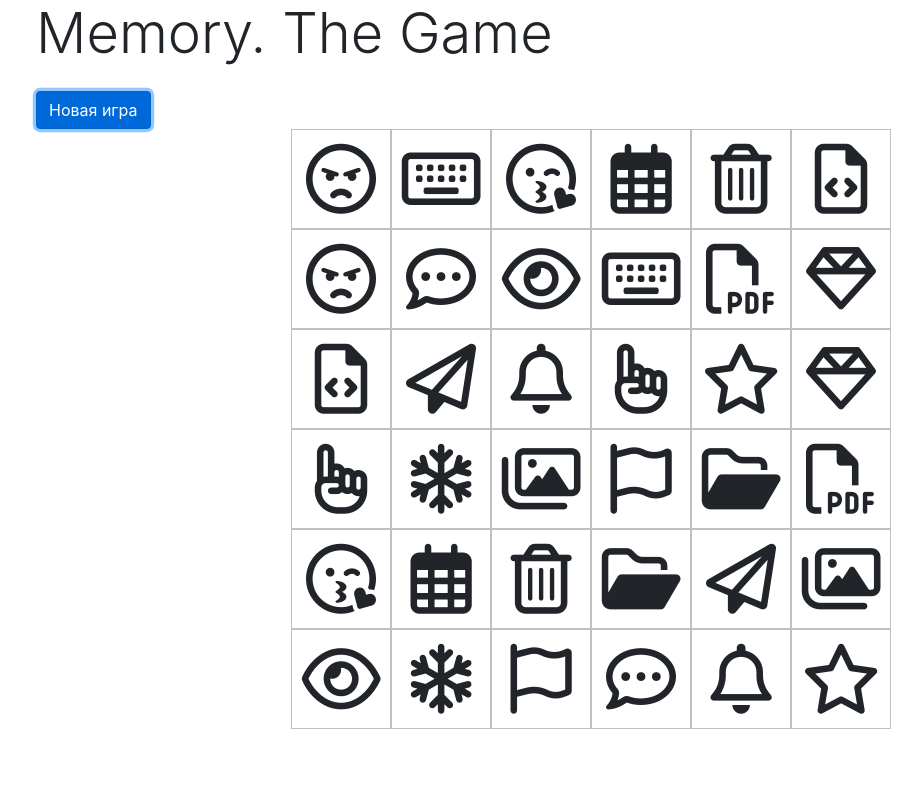
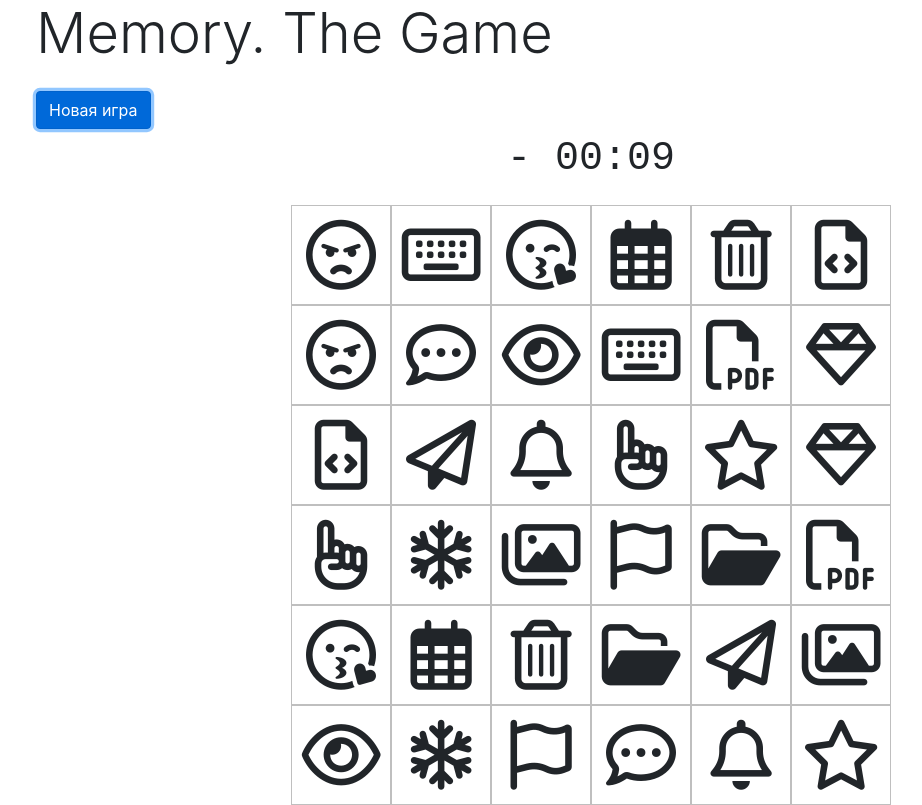
Before and after one commit to Takheer/memory-the-game, a Vue app: page / in a window 1280 px wide. Both pictures are taken after a click on the button "Новая игра". Shown: the whole page, without its empty margins (49-971 px from the left). Built offline with nearby package versions, Linux system fonts and the light colour scheme.

Commit message:
Добавил таймер

```diff
--- a/src/App.vue
+++ b/src/App.vue
@@ -8,15 +8,16 @@
       <p v-if="!isGameStarted && !isPlayerWon">
         После начала игры у вас будет 10 секунд, чтобы запомнить все клетки. Потом надо отгадать
       </p>
-      <transition-group v-else-if="isGameStarted && !isPlayerWon"
-                        name="flip-list" tag="div"
-                        class="card-container mx-auto" appear>
-        <app-tile v-for="item in items"
-                  :key="item.index"
-                  :item="item" @tileClicked="handleClick"></app-tile>
-      </transition-group>
+      <div v-else-if="isGameStarted && !isPlayerWon">
+        <app-timer :current-seconds="-10" @timerStopped="onTimerStop"></app-timer>
+        <transition-group name="flip-list" tag="div" class="card-container mx-auto" appear>
+          <app-tile v-for="item in items"
+                    :key="item.index"
+                    :item="item" @tileClicked="handleClick"></app-tile>
+        </transition-group>
+      </div>
       <p v-else-if="isPlayerWon" class="mt-5">
-        Вы выиграли! Однажды тут появится время, за которое вы выиграли
+        Вы выиграли! Однажды тут появится время ({{ time.minutes }}:{{ time.seconds }}), за которое вы выиграли
       </p>
     </transition>
   </div>
@@ -24,6 +25,8 @@
 
 <script>
 import Tile from "./components/Tile";
+import Timer from "./components/Timer";
+import { eventBus } from "./main";
 
 export default {
   name: 'App',
@@ -42,13 +45,17 @@ export default {
       itemsGuessed: [],
       isGameStarted: false,
       isPlayerWon: false,
-      isClickPermitted: false
+      isClickPermitted: false,
+      time: {
+        minutes: 0,
+        seconds: 0
+      },
+      initialDelay: null
     }
   },
   watch: {
     itemsClicked() {
       if (this.sameTilesClicked()) {
-        console.log(`items are guessed`);
         this.itemsGuessed.push(this.itemsClicked[0]);
         this.itemsGuessed.push(this.itemsClicked[1]);
         this.itemsClicked = [];
@@ -65,16 +72,24 @@ export default {
     },
     // Проверяет выигрыш
     itemsGuessed() {
-      console.log(this.itemsGuessed);
       if (this.itemsGuessed.length === 36) {
-        this.$emit('playerWon')
+        this.isPlayerWon = true;
+        this.isGameStarted = false;
       }
     },
     deep: true
   },
   methods: {
+    reset() {
+      eventBus.$emit('resetAll');
+    },
+    onTimerStop(minutes, seconds) {
+      this.time.minutes = minutes;
+      this.time.seconds = seconds;
+    },
     startNewGame() {
       this.resetData();
+      this.reset();
       for (let i = 0; i < 36; i++) {
         this.items.push({
           index: i,
@@ -85,8 +100,7 @@ export default {
 
       this.items = this.shuffle(this.items);
 
-      setTimeout(() => {
-        console.log('setting timeout');
+      this.initialDelay = setTimeout(() => {
         this.setAllInvisible(this.items);
         this.isClickPermitted = true;
       }, 11000);
@@ -97,9 +111,7 @@ export default {
       if (!this.isClickPermitted || this.itemsGuessed.includes(item)) {
         return;
       }
-      console.log(item);
       this.itemsClicked.push(item);
-      console.log(`itemClicked length is ${this.itemsClicked.length}`);
       item.visible = true;
     },
 
@@ -125,13 +137,17 @@ export default {
       }
     },
     resetData() {
+      this.isGameStarted = false;
+      this.isPlayerWon = false;
       this.itemsClicked = [];
       this.itemsGuessed = [];
       this.items = [];
+      clearTimeout(this.initialDelay)
     }
   },
   components: {
-    appTile: Tile
+    appTile: Tile,
+    appTimer: Timer
   }
 }
 </script>
--- /dev/null
+++ b/src/components/Timer.vue
@@ -0,0 +1,74 @@
+<template>
+    <div>
+        <p class="text-center">
+            <template v-if="seconds < 0">
+                - 00:{{ prettifyNumber(seconds) }}
+            </template>
+            <template v-else>
+                {{ prettifyNumber(minutes) }}:{{ prettifyNumber(seconds) }}
+            </template>
+        </p>
+    </div>
+</template>
+
+<script>
+    import { eventBus } from "../main";
+
+    export default {
+        name: "Timer",
+        data() {
+            return {
+                timer: null,
+                currentSeconds: -10
+            }
+        },
+        computed: {
+            minutes() {
+                return Math.floor(this.currentSeconds / 60)
+            },
+            seconds() {
+                return this.currentSeconds % 60
+            }
+        },
+        mounted() {
+            this.startTimer();
+        },
+        destroyed() {
+            this.stopTimer();
+            this.$emit('timerStopped', this.minutes, this.seconds);
+        },
+        methods: {
+            startTimer() {
+                this.stopTimer()
+                this.currentSeconds = -10;
+                this.timer = setInterval(() => {
+                    this.currentSeconds++;
+                }, 1000)
+            },
+            stopTimer() {
+                clearTimeout(this.timer);
+            },
+
+            prettifyNumber(value) {
+                value = Math.abs(value)
+                if (value < 10) {
+                    return "0" + value
+                } else {
+                    return value
+                }
+            }
+        },
+        created() {
+            eventBus.$on('resetAll', () => {
+                this.startTimer()
+            })
+        }
+    }
+</script>
+
+<style lang="scss" scoped>
+p {
+    font-family: monospace;
+    font-size: 5vh;
+}
+</style>
--- a/src/main.js
+++ b/src/main.js
@@ -1,7 +1,9 @@
 import Vue from 'vue'
 import App from './App.vue'
 
-Vue.config.productionTip = false
+Vue.config.productionTip = false;
+
+export const eventBus = new Vue();
 
 new Vue({
   render: h => h(App),
```
Also changed, not shown: src/components/Game.vue (added, +13 -0 lines).
